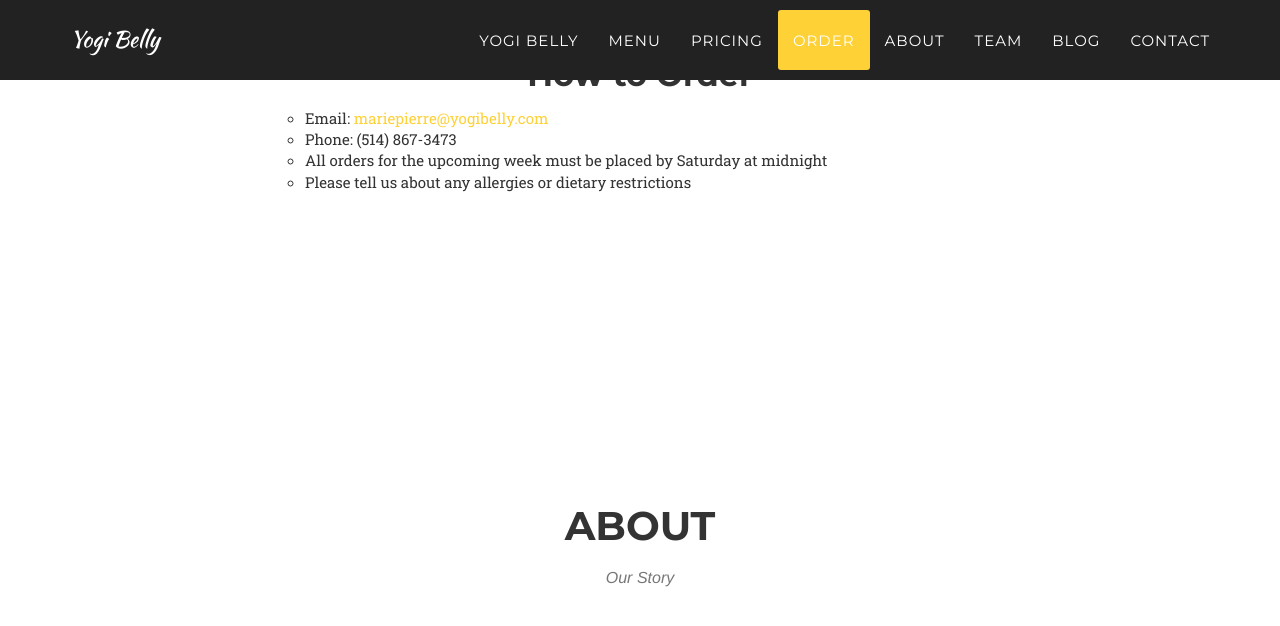
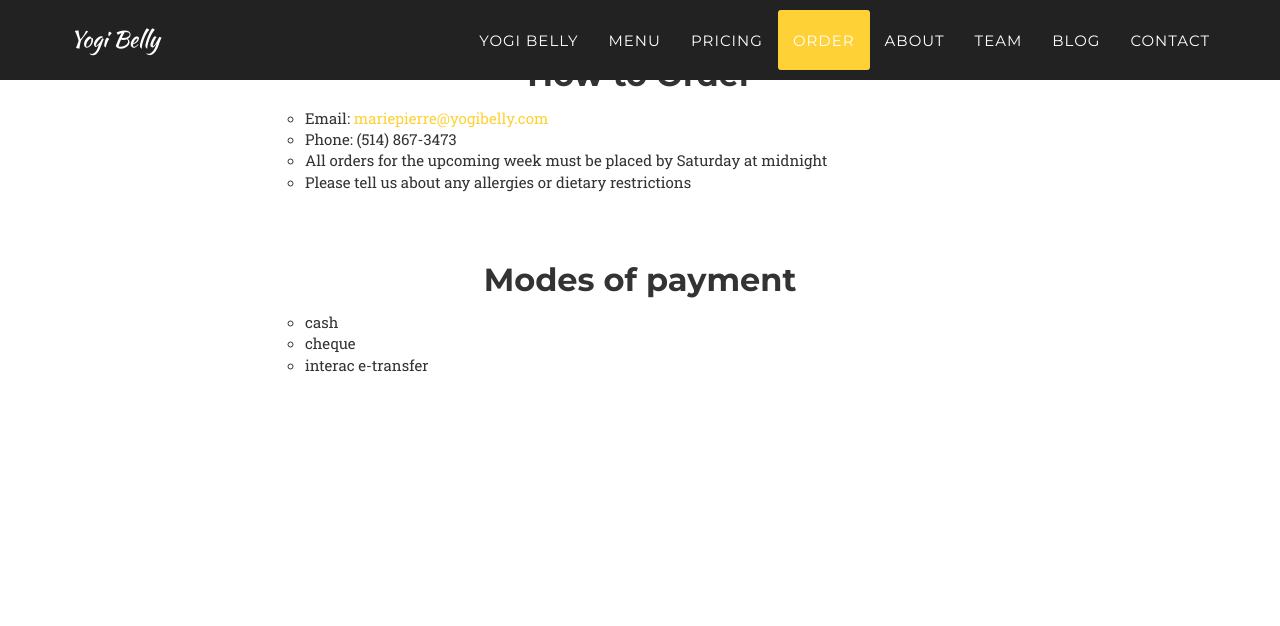
Before and after one commit to yogibelly/yogibelly.github.io, a Jekyll site: the page built from index.html, in a window 1280 px wide and 900 px high, scrolled down 6429 px, cut to the strip 0-637 px from the top of the window. Shown: the top 626 px of the strip. Built offline with Jekyll 4.4.1, drawn with Linux system fonts in a browser that asks for light colours; some web fonts are replaced.

Commit message:
added modes of payment

```diff
--- a/_includes/order.html
+++ b/_includes/order.html
@@ -37,6 +37,20 @@
 
                 </p>
 
+                <br><br>
+
+                <h2 class="service-heading text-center text-white">Modes of payment</h2>
+                <h4 class="service-heading text-center text-white"></h4>
+
+                <p class="text-white">
+                    <ul style="list-style-type:circle">
+                        <li>cash</a></li>
+                        <li>cheque</li>
+                        <li>interac e-transfer</li>
+                    </ul>
+
+                </p>
+
 
             </div>
         </div>
```
